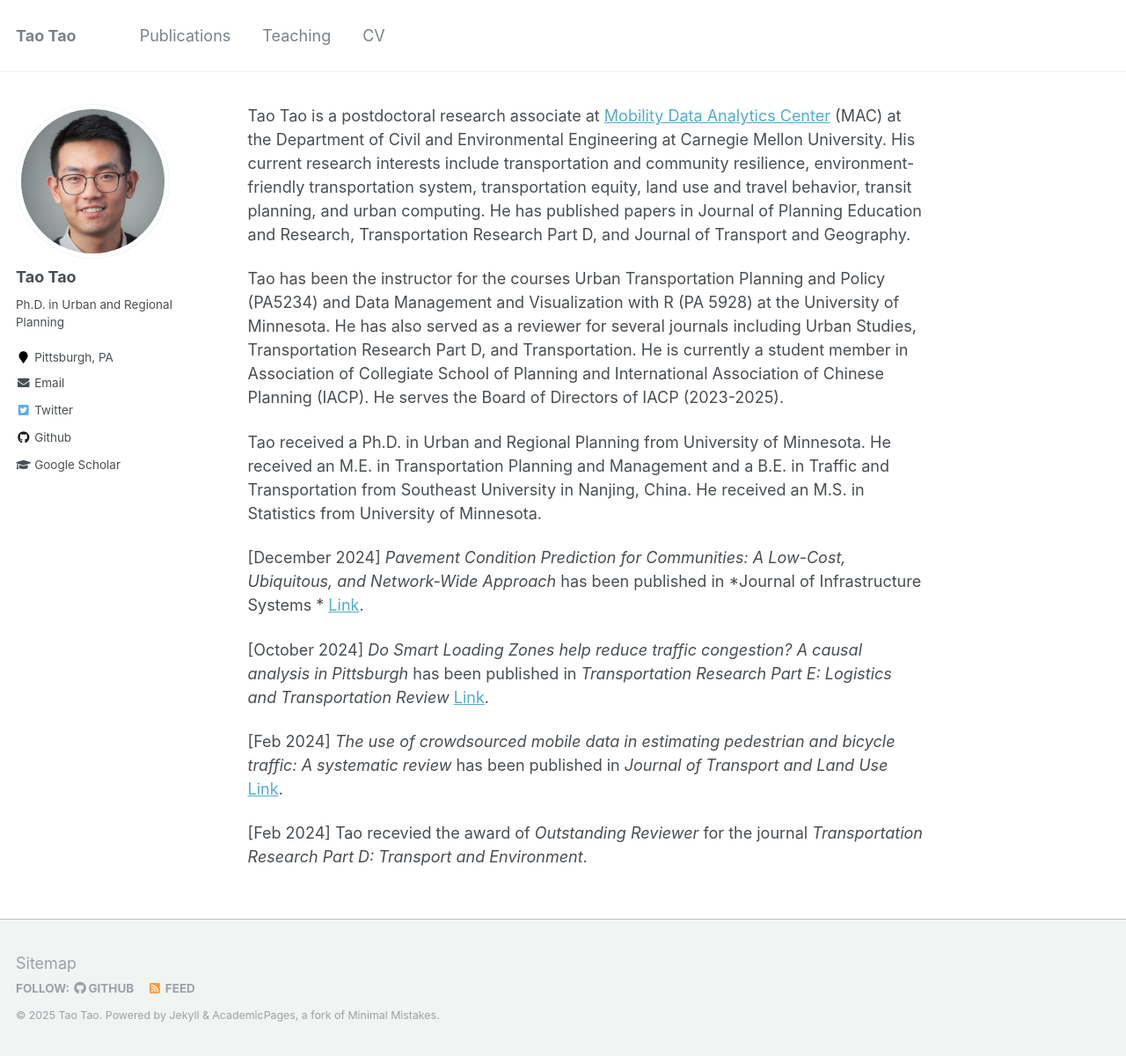
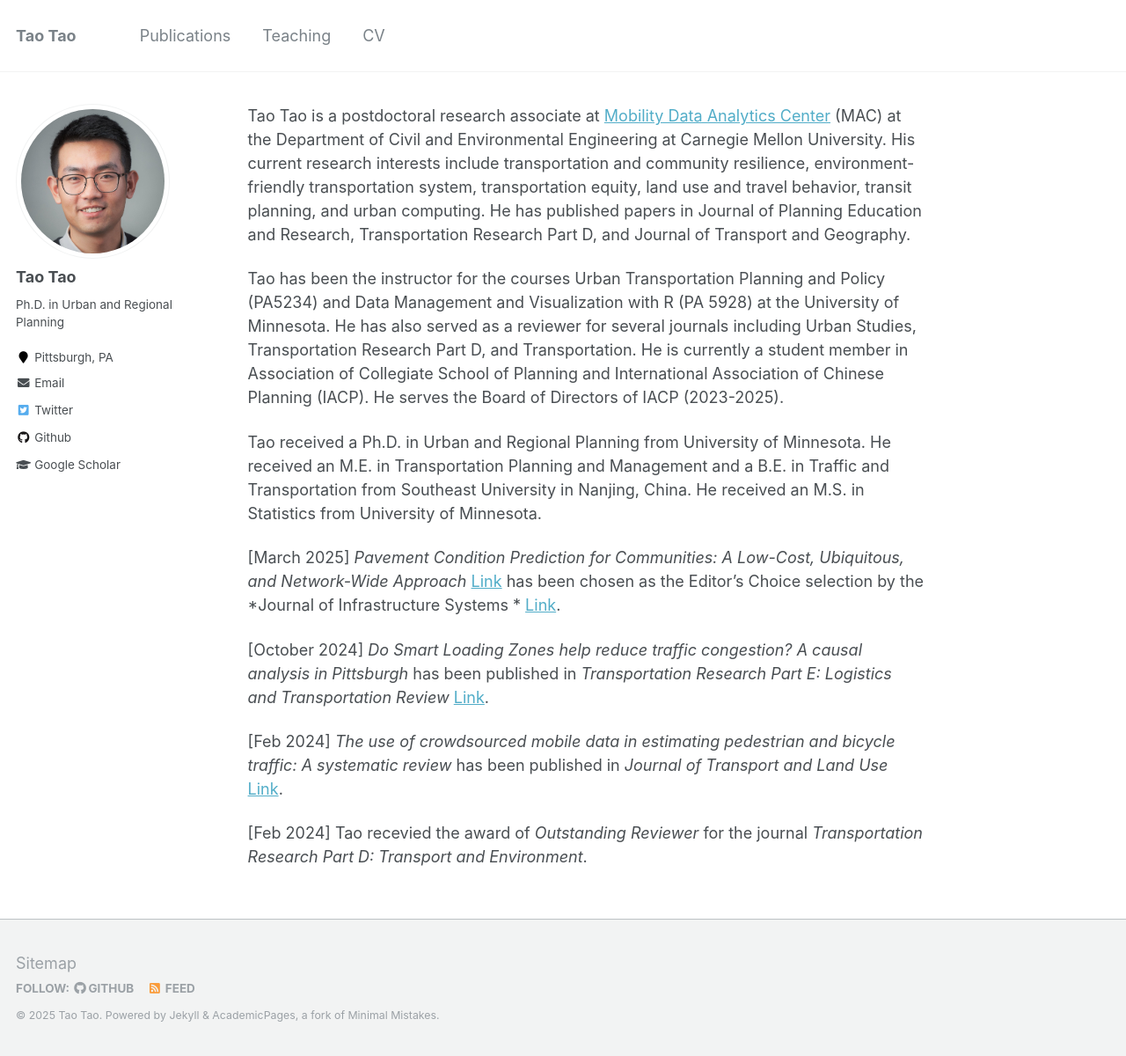
Before and after one commit to vtao1989/blog, a Jekyll site: the page built from _pages/about.md, in a window 1280 px wide and 1200 px high. Shown: the whole window at 88% size. Built offline with Jekyll 4.4.1, drawn with Linux system fonts in a browser that asks for light colours.

Commit message:
Update about page with new publication details and revise publication date

```diff
--- a/_pages/about.md
+++ b/_pages/about.md
@@ -14,7 +14,7 @@ Tao has been the instructor for the courses Urban Transportation Planning and Po
 
 Tao received a Ph.D. in Urban and Regional Planning from University of Minnesota. He received an M.E. in Transportation Planning and Management and a B.E. in Traffic and Transportation from Southeast University in Nanjing, China. He received an M.S. in Statistics from University of Minnesota.
 
-[December 2024] *Pavement Condition Prediction for Communities: A Low-Cost, Ubiquitous, and Network-Wide Approach* has been published in *Journal of Infrastructure Systems * [Link](https://doi.org/10.1061/JITSE4.ISENG-2378).
+[March 2025] *Pavement Condition Prediction for Communities: A Low-Cost, Ubiquitous, and Network-Wide Approach* [Link](https://doi.org/10.1061/JITSE4.ISENG-2378) has been chosen as the Editor's Choice selection by the *Journal of Infrastructure Systems * [Link](https://ascelibrary.org/journal/jitse4).
 
 [October 2024] *Do Smart Loading Zones help reduce traffic congestion? A causal analysis in Pittsburgh* has been published in *Transportation Research Part E: Logistics and Transportation Review* [Link](https://doi.org/10.1016/j.tra.2023.103924).
 
```
